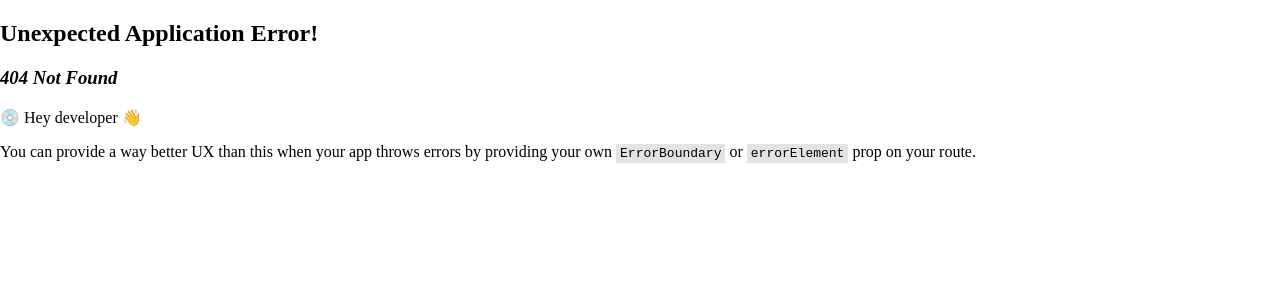
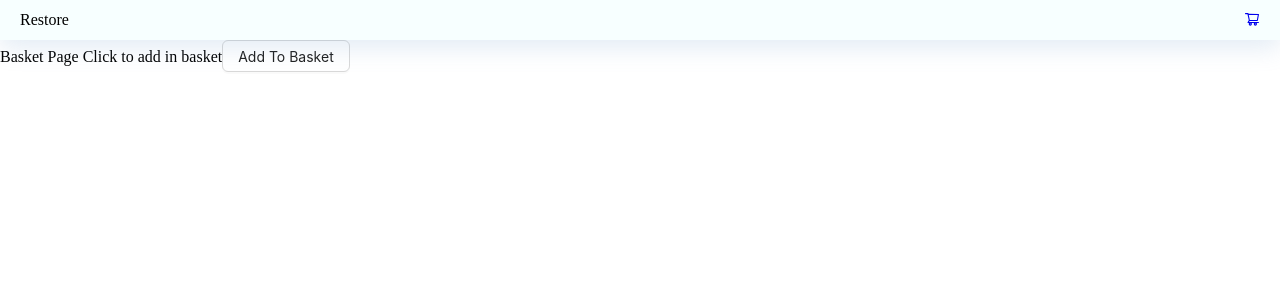
Before and after one commit to tusharchemate/client, a React app: page /basket in a window 1280 px wide. Before the commit this address had no page. Shown: the top 300 px of the page. Built offline with nearby package versions, Linux system fonts and the light colour scheme; no server answers; the HTML template or start-up script is replaced by a standard one.

Commit message:
added basket componet in app

```diff
--- a/package.json
+++ b/package.json
@@ -10,6 +10,7 @@
     "preview": "vite preview"
   },
   "dependencies": {
+    "@ant-design/icons": "^5.3.0",
     "antd": "^5.14.0",
     "axios": "^1.6.7",
     "react": "^18.2.0",
--- a/src/app/layout/Header.tsx
+++ b/src/app/layout/Header.tsx
@@ -1,11 +1,18 @@
+import { ShoppingCartOutlined } from '@ant-design/icons';
 import './styles.css';
+import { Link } from 'react-router-dom';
 
 const Header = () => {
     return (
         <div className="header">
             <div className='headerContainer'>
                 Restore
-                <div></div>
+                <div className='shop'>
+                    <Link to='/basket'>
+                        <ShoppingCartOutlined />
+                    </Link>
+
+                </div>
             </div>
 
         </div >
--- a/src/app/layout/styles.css
+++ b/src/app/layout/styles.css
@@ -82,3 +82,7 @@ body {
   padding: 10px;
   border-bottom: 1px solid rgba(140, 173, 205, 0.2);
 }
+
+.header .shop {
+  cursor: pointer;
+}
--- a/src/app/router/Routes.tsx
+++ b/src/app/router/Routes.tsx
@@ -2,6 +2,7 @@ import { createBrowserRouter } from "react-router-dom";
 import App from "../layout/App";
 import Catalog from "../../features/catalog/Catalog";
 import ProductDetails from "../../features/catalog/ProductDetails";
+import BasketPage from "../../features/basket/basketPage";
 
 export const routes = createBrowserRouter([{
     path: '/',
@@ -12,6 +13,10 @@ export const routes = createBrowserRouter([{
         },
         {
             path: 'catalog/:id', element: <ProductDetails />,
+        },
+
+        {
+            path: 'basket', element: <BasketPage />,
         }
     ]
 
--- /dev/null
+++ b/src/features/basket/BasketPage.tsx
@@ -0,0 +1,41 @@
+import { Button } from "antd";
+import { useEffect } from "react";
+
+
+const BasketPage = () => {
+
+    useEffect(() => {
+        fetch('https://localhost:7157/api/Basket')
+            .then((res) => res.json())
+            .then((res) =>
+                console.log(res)
+            )
+    }, []);
+
+    const addToBasket = () => {
+
+        fetch('https://localhost:7157/api/Basket?productId=1&quantity=2', {
+            method: 'post',
+            headers: {
+                "Accept": 'application/json',
+                "Content-Type": 'application/json'
+            },
+        })
+            .then((res) =>
+                console.log(res)
+            )
+    }
+
+    return (
+        <div>
+            Basket Page
+
+            Click to add in basket
+            <Button onClick={addToBasket} >Add To Basket</Button>
+        </div>
+    )
+}
+
+
+
+export default BasketPage;
```
Also changed, not shown: 1 other file (tests, documents, lock files or other folders).
